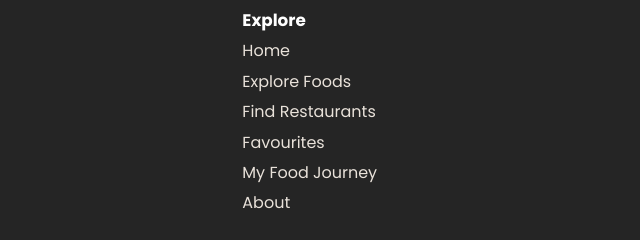
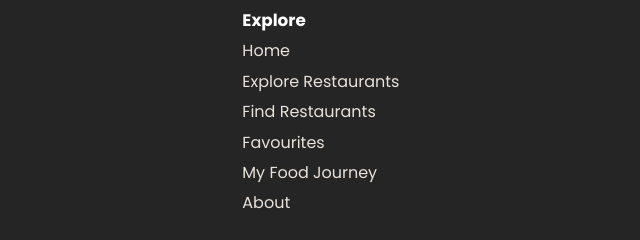
Before and after one commit to sarker908/Khabo-Ki, a plain HTML site: page index.html in a window 1280 px wide. Shown: the part 2466-2706 px from the top of the page, 595-1235 px from the left. Drawn offline with Linux system fonts and the light colour scheme.

Commit message:
Update footer navigation to Explore Restaurants

```diff
--- a/index.html
+++ b/index.html
@@ -131,7 +131,7 @@
         <h2 class="footer-heading">Explore</h2>
         <ul>
           <li><a href="#home">Home</a></li>
-          <li><a href="explore.html">Explore Foods</a></li>
+          <li><a href="#explore-restaurants">Explore Restaurants</a></li>
           <li><a href="restaurants.html">Find Restaurants</a></li>
           <li><a href="favorites.html">Favourites</a></li>
           <li><a href="journey.html">My Food Journey</a></li>
```
